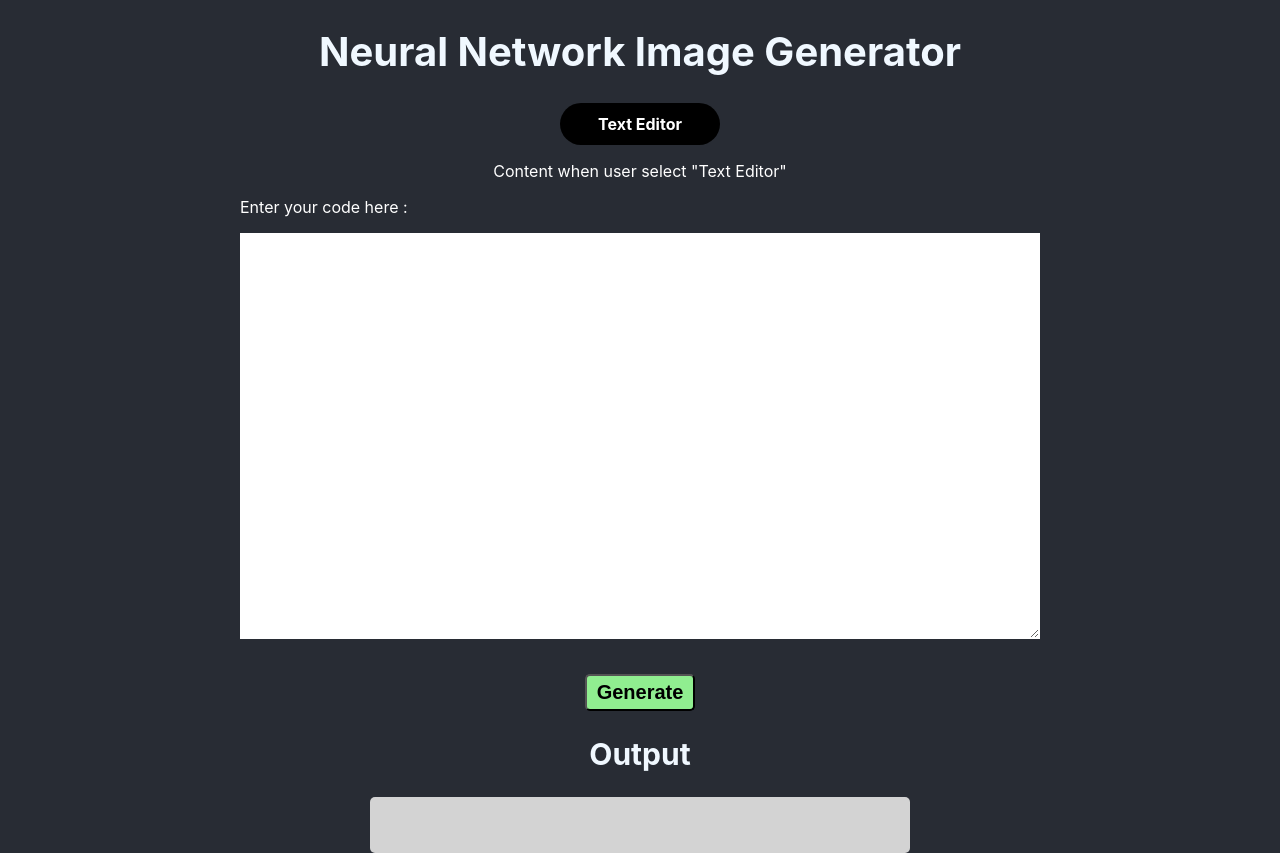
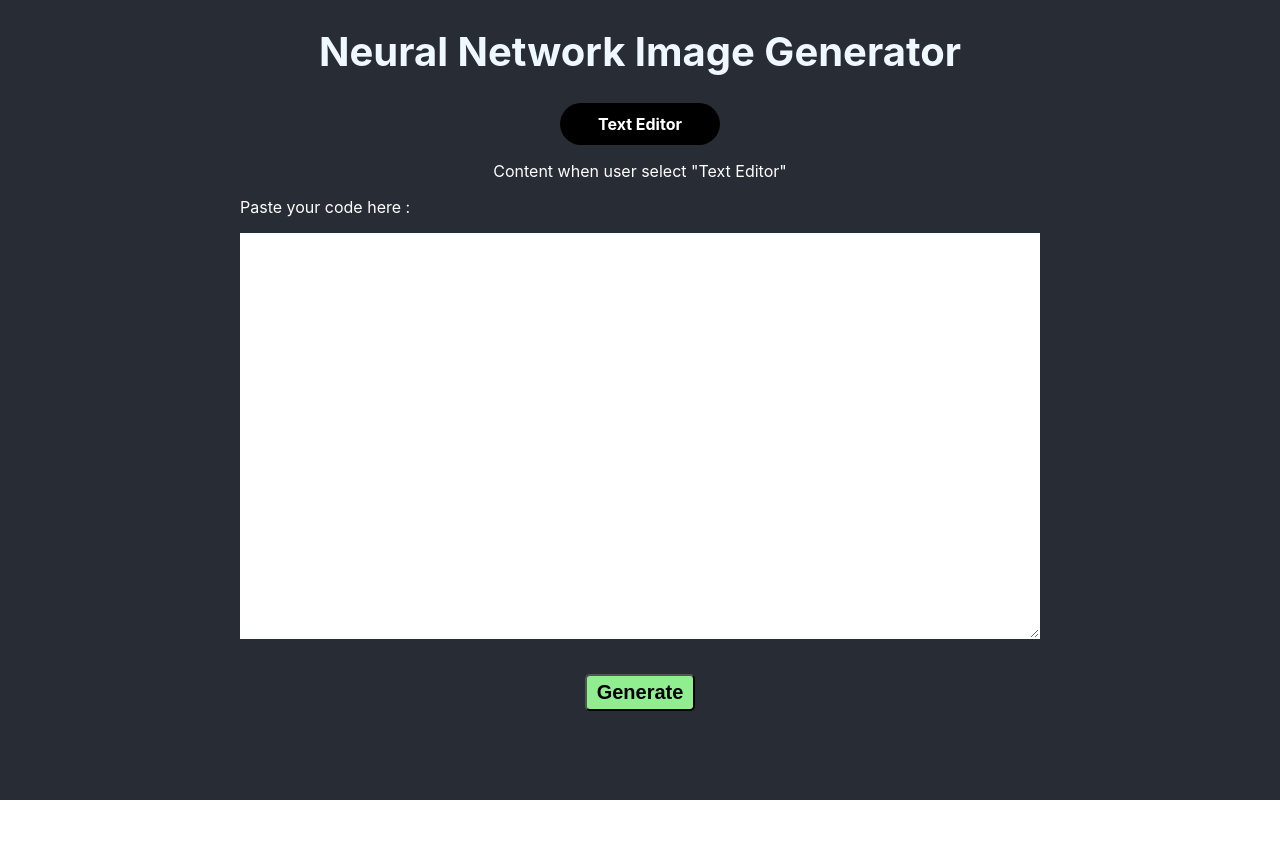
Before and after one commit to Chockaaa/OSS-Project-PyTorchNeuralNetworkViz, a React (Create React App) app in the folder pytorch-nn-website/: page / in a window 1280 px wide. After the commit the page ends 800 px from the top, so only its background shows below. Built offline with nearby package versions, Linux system fonts and the light colour scheme.

Commit message:
edited the texteditor UI

```diff
--- a/pytorch-nn-website/src/App.css
+++ b/pytorch-nn-website/src/App.css
@@ -51,6 +51,10 @@ textarea{
   width:500px;
 
 }
+
+.Output-container{
+  padding-bottom: 50px;
+}
 .Output{
   color:aliceblue;
   text-align: center;
@@ -60,7 +64,9 @@ textarea{
 
 .Output-background{
   background-color: lightgrey;
-  padding:20px;
+  padding:10px;
+  padding-left: 20px;
+  padding-right: 20px;
   border-radius:5px;
   box-shadow: grey;
   margin-left:auto;
--- a/pytorch-nn-website/src/components/CustomiseForm.js
+++ b/pytorch-nn-website/src/components/CustomiseForm.js
@@ -89,11 +89,12 @@ function CustomiseForm(){
                 <span>Generate</span>
             </button>
 
+            <div className='Output-container'>
             {click ?
-              (output['0']!='' ? <OutputDisplay code={'Layers ='+ handleOutput(output)}/>
+              (output['0']!='' ? <OutputDisplay code={'Layers = '+ handleOutput(output)}/>
               : <p style={{textAlign: "center", color: "white"}}>You need to select the number of layers</p>)
               : ""}
-
+            </div>
 
         </form>
 
--- a/pytorch-nn-website/src/components/TextBoxForm.js
+++ b/pytorch-nn-website/src/components/TextBoxForm.js
@@ -6,21 +6,29 @@ function TextBoxForm(){
   function handleChange(event){
     setCode(event.target.value)
   }
+
+  const [click, setClick] = useState(false)
+  const [output, setOutput] = useState("")
   function handleSubmit(event){
     event.preventDefault()
-    console.log(event.target.value)
-    setCode("")
+    setClick(true)
+    setOutput(code)
   }
   return (
     <div>
-    <div className='text-container' onSubmit={handleSubmit}>
-        <p style={{color:"white", textAlign:"left"}}>Enter your code here :</p>
-        <div className='textbox'>
-            <textarea value={code} onChange={handleChange}></textarea>
-        </div>
-        <button className='submit-btn'>Generate</button>
-    </div>
-    <OutputDisplay />
+      <div className='text-container'>
+          <p style={{color:"white", textAlign:"left"}}>Paste your code here :</p>
+          <div className='textbox'>
+              <textarea value={code} onChange={handleChange}></textarea>
+          </div>
+          <button className='submit-btn' onClick={handleSubmit}>Generate</button>
+      </div>
+      <div className='Output-container'>
+        {click ?
+          output!='' ? <OutputDisplay code = {output} />
+          : <p style={{textAlign: "center", color: "white"}}>You need to copy and paste your code above</p>
+        : ""}
+      </div>
     </div>
   )
 }
```
